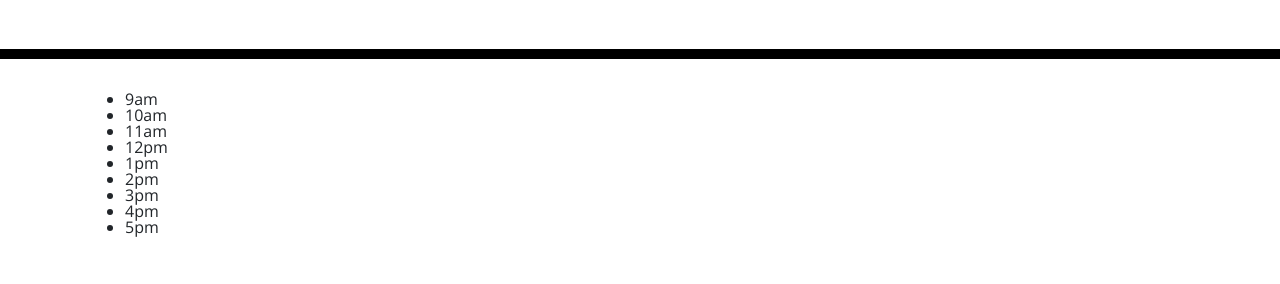
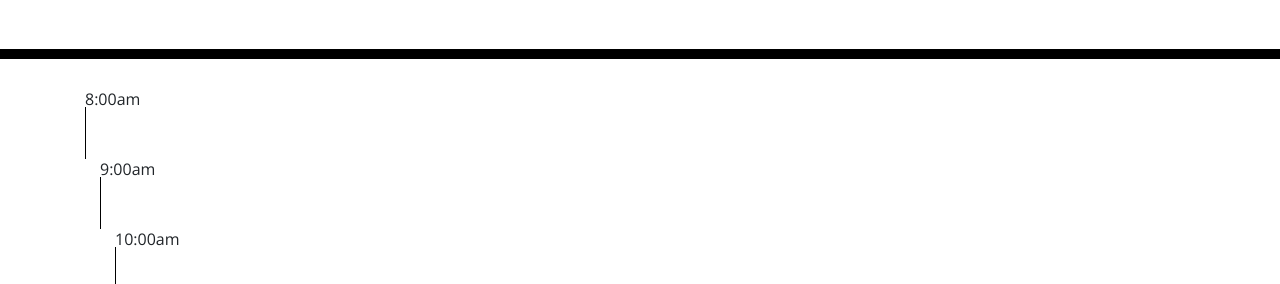
Before and after one commit to Asantowasso/Aaron-WorkDay, a plain HTML site: page index.html in a window 1280 px wide. Shown: the part 256-540 px from the top of the page. Drawn offline with nearby package versions, Linux system fonts and the light colour scheme.

Commit message:
added timeblocks

```diff
--- a/index.html
+++ b/index.html
@@ -1,3 +1,9 @@
+<!-- The calander runs monday to sunday-->
+<!-- The days represent a 9 to 5 workday-->
+<!-- The blocks display in red for present, green for future and gray for past -->
+<!-- Text can be added to the fields -->
+<!-- Text can be saved in the field -->
+<!-- The text is saved in local storage and persists when the page is refreshed-->
 <!DOCTYPE html>
 <html lang="en">
   <head>
@@ -32,18 +38,25 @@
     </header>
     <div class="container">
       <!-- Timeblocks go here -->
-      <ul>
-        <li>9am</li>
-        <li>10am</li>
-        <li>11am</li>
-        <li>12pm</li>
-        <li>1pm</li>
-        <li>2pm</li>
-        <li>3pm</li>
-        <li>4pm</li>
-        <li>5pm</li>
-      </ul>
+      <div id="8am" class="horizontal time-segment"
+      <row class="col-md-1 hour"></row>
+        8:00am
+      </div>
+     <textarea class="col-md-10 description"></textarea>
 
+     <div class="container">
+      <div id="9am" class="horizontal time-segment"
+      <div class="col-md-1 hour">
+        9:00am
+      </div>
+     <textarea class="col-md-10 description"></textarea>
+
+     <div class="container">
+      <div id="10am" class="horizontal time-segment"
+      <div class="col-md-1 hour">
+        10:00am
+      </div>
+     <textarea class="col-md-10 description"></textarea>
 
     <script src="https://cdnjs.cloudflare.com/ajax/libs/jquery/3.2.1/jquery.min.js"></script>
     <script src="https://cdnjs.cloudflare.com/ajax/libs/moment.js/2.24.0/moment.min.js"></script>
```
